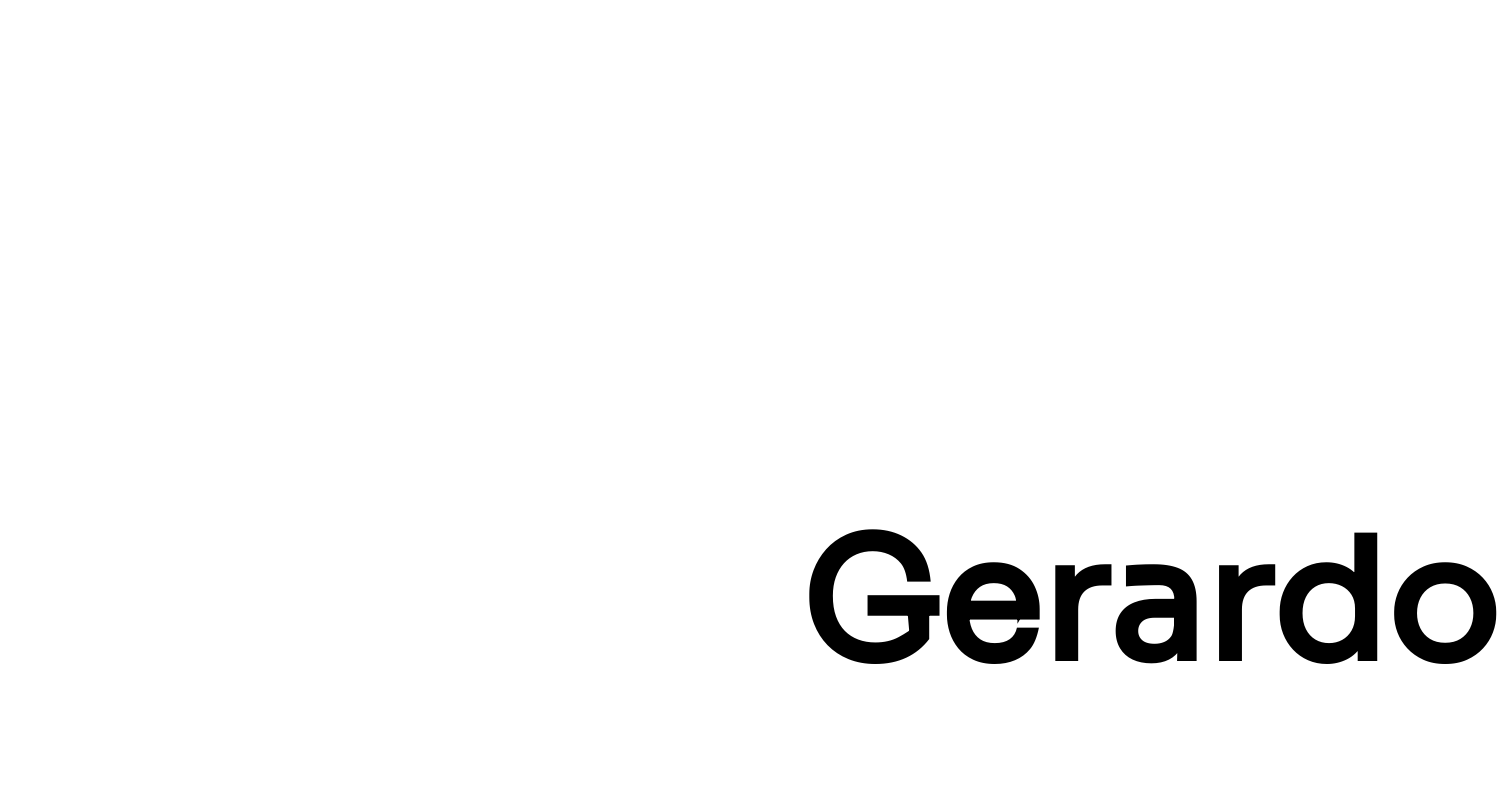
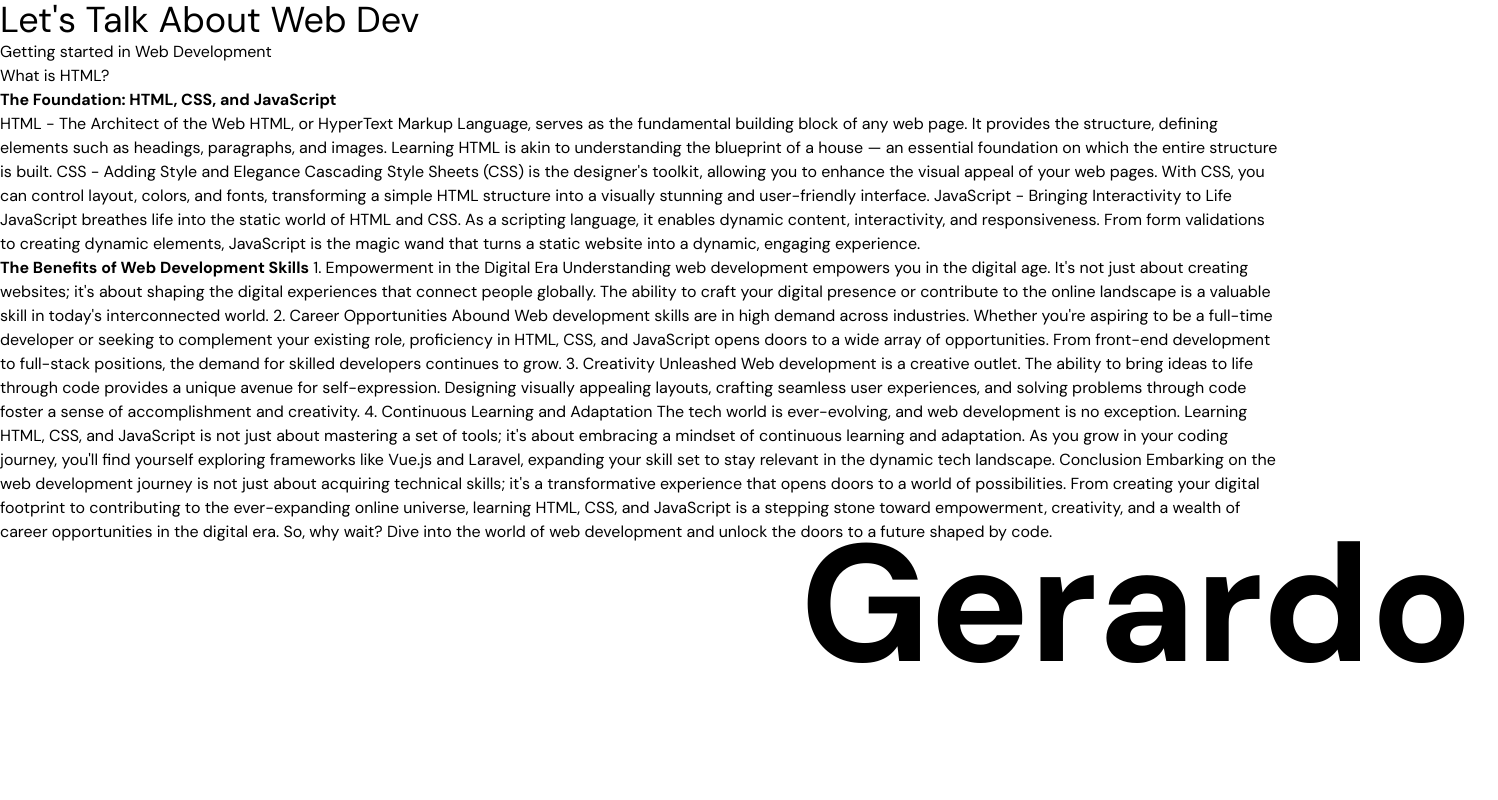
Before and after one commit to gerardojgarcia/gg_portfolio_24, a Nuxt app: page /blog/post-1 in a window 1280 px wide. Shown: the top 800 px of the page, 1498 px wide, since content can reach past the window. Built offline with nearby package versions, Linux system fonts and the light colour scheme.

Commit message:
updated project card images; added blog pages and placeholder text; update font to DM Sans

```diff
--- a/app.vue
+++ b/app.vue
@@ -5,6 +5,13 @@
 </template>
 
 <style>
+@import url('https://fonts.googleapis.com/css2?family=DM+Sans:opsz,wght@9..40,400;9..40,700&family=Sora&display=swap');
+
+* {
+  font-family: 'DM Sans', sans-serif;
+}
+
+
 .page-enter-active,
 .page-leave-active {
   transition: all 0.3s;
--- a/components/TheHero.vue
+++ b/components/TheHero.vue
@@ -12,8 +12,8 @@ h1 {
   margin-top: 5rem;
   transform: translateX(50rem);
   font-size: 13vw;
-  font-weight: bold;
+  font-weight: 700;
   font-family: 'DM Sans', sans-serif;
-  font-family: 'Sora', sans-serif;
+
 }
 </style>
--- a/components/TheNave.vue
+++ b/components/TheNave.vue
@@ -5,6 +5,7 @@
       <NuxtLink class="nav-link focus:text-red-300" to="/">Work</NuxtLink>
       <NuxtLink class="nav-link focus:text-red-300" to="/about">About</NuxtLink>
       <NuxtLink class="nav-link focus:text-red-300" to="/contact">Contact</NuxtLink>
+      <NuxtLink class="nav-link focus:text-red-300" to="/blog">Blog</NuxtLink>
     </nav>
   </div>
 </template>
--- a/components/TheProjectCarousel.vue
+++ b/components/TheProjectCarousel.vue
@@ -17,7 +17,7 @@ const projects = ref([
   {
     id: 3,
     name: "ELACompost",
-    img: "./development.webp",
+    img: "./telos_1920.jpg",
     video: "./video.webm",
     tags: ["html", "css", "Javascript", "Vue3", "Nuxt3"],
   },
@@ -38,7 +38,7 @@ const projects = ref([
   {
     id: 6,
     name: "Oranges&Lemons",
-    img: "./Designer.webp",
+    img: "./telos_1920.jpg",
     video: "./video.webm",
     tags: ["html", "css", "Javascript", "Vue3", "Nuxt3"],
   },
--- a/pages/about.vue
+++ b/pages/about.vue
@@ -24,7 +24,7 @@
             diverse websites using frameworks like Vue.js and Laravel, showcasing a
             versatile proficiency in web development.
           </p>
-          <div class="flex space-x-16 pt-16">
+          <div class="flex space-x-16 pt-6">
             <ul class="mt-1 mb-6">
               <strong class="text-2xl">UI/UX Design</strong>
               <li>Research</li>
--- /dev/null
+++ b/pages/blog.vue
@@ -0,0 +1,31 @@
+<script setup>
+const posts = ref([
+    {
+        id: 1,
+        title: "Getting started in Web Development",
+        link: '/blog/post-1',
+    },
+    {
+        id: 2,
+        title: "What is HTML?",
+        link: '/blog/post-2',
+    },
+
+
+])
+
+
+</script>
+<template>
+    <div>
+        <h1 class="text-4xl text-black dark:text-white">Let's Talk About Web Dev</h1>
+
+        <nav v-for="post in  posts " :key="posts.id">
+            <NuxtLink :to="post.link" class="focus:text-red-300">{{ post.title }} </NuxtLink>
+
+        </nav>
+
+        <NuxtPage />
+
+    </div>
+</template>
--- /dev/null
+++ b/pages/blog/post-1.vue
@@ -0,0 +1,70 @@
+<script setup>
+
+const blog = ref([{
+
+    title: 'How to get started in Web Development'
+}
+])
+
+
+
+</script>
+<template>
+    <div>
+        <h1>{{ blog.title }}</h1>
+
+        <section class="text-black">
+            <strong>The Foundation: HTML, CSS, and JavaScript</strong>
+            <p>
+                HTML - The Architect of the Web
+
+                HTML, or HyperText Markup Language, serves as the fundamental building block of any web page. It provides
+                the structure, defining elements such as headings, paragraphs, and images. Learning HTML is akin to
+                understanding the blueprint of a house — an essential foundation on which the entire structure is built.
+                CSS - Adding Style and Elegance
+
+                Cascading Style Sheets (CSS) is the designer's toolkit, allowing you to enhance the visual appeal of your
+                web pages. With CSS, you can control layout, colors, and fonts, transforming a simple HTML structure into a
+                visually stunning and user-friendly interface.
+                JavaScript - Bringing Interactivity to Life
+
+                JavaScript breathes life into the static world of HTML and CSS. As a scripting language, it enables dynamic
+                content, interactivity, and responsiveness. From form validations to creating dynamic elements, JavaScript
+                is the magic wand that turns a static website into a dynamic, engaging experience.</p>
+            <section>
+                <strong>The Benefits of Web Development Skills</strong>
+                1. Empowerment in the Digital Era
+
+                Understanding web development empowers you in the digital age. It's not just about creating websites; it's
+                about shaping the digital experiences that connect people globally. The ability to craft your digital
+                presence or contribute to the online landscape is a valuable skill in today's interconnected world.
+                2. Career Opportunities Abound
+
+                Web development skills are in high demand across industries. Whether you're aspiring to be a full-time
+                developer or seeking to complement your existing role, proficiency in HTML, CSS, and JavaScript opens doors
+                to a wide array of opportunities. From front-end development to full-stack positions, the demand for skilled
+                developers continues to grow.
+                3. Creativity Unleashed
+
+                Web development is a creative outlet. The ability to bring ideas to life through code provides a unique
+                avenue for self-expression. Designing visually appealing layouts, crafting seamless user experiences, and
+                solving problems through code foster a sense of accomplishment and creativity.
+                4. Continuous Learning and Adaptation
+
+                The tech world is ever-evolving, and web development is no exception. Learning HTML, CSS, and JavaScript is
+                not just about mastering a set of tools; it's about embracing a mindset of continuous learning and
+                adaptation. As you grow in your coding journey, you'll find yourself exploring frameworks like Vue.js and
+                Laravel, expanding your skill set to stay relevant in the dynamic tech landscape.
+                Conclusion
+
+                Embarking on the web development journey is not just about acquiring technical skills; it's a transformative
+                experience that opens doors to a world of possibilities. From creating your digital footprint to
+                contributing to the ever-expanding online universe, learning HTML, CSS, and JavaScript is a stepping stone
+                toward empowerment, creativity, and a wealth of career opportunities in the digital era. So, why wait? Dive
+                into the world of web development and unlock the doors to a future shaped by code.
+            </section>
+
+
+        </section>
+    </div>
+</template>
--- /dev/null
+++ b/pages/blog/post-2.vue
@@ -0,0 +1,39 @@
+<script setup>
+
+const blog = ref([{
+
+    title: 'Getting Started in Web Development'
+}
+])
+
+
+
+</script>
+<template>
+    <div>
+        <h1>{{ blog.title }}</h1>
+
+        <section class="text-black">
+            <strong></strong>
+            <p>The Foundation: HTML, CSS, and JavaScript
+                HTML - The Architect of the Web
+
+                HTML, or HyperText Markup Language, serves as the fundamental building block of any web page. It provides
+                the structure, defining elements such as headings, paragraphs, and images. Learning HTML is akin to
+                understanding the blueprint of a house — an essential foundation on which the entire structure is built.
+                CSS - Adding Style and Elegance
+
+                Cascading Style Sheets (CSS) is the designer's toolkit, allowing you to enhance the visual appeal of your
+                web pages. With CSS, you can control layout, colors, and fonts, transforming a simple HTML structure into a
+                visually stunning and user-friendly interface.
+                JavaScript - Bringing Interactivity to Life
+
+                JavaScript breathes life into the static world of HTML and CSS. As a scripting language, it enables dynamic
+                content, interactivity, and responsiveness. From form validations to creating dynamic elements, JavaScript
+                is the magic wand that turns a static website into a dynamic, engaging experience.</p>
+
+
+
+        </section>
+    </div>
+</template>
```
